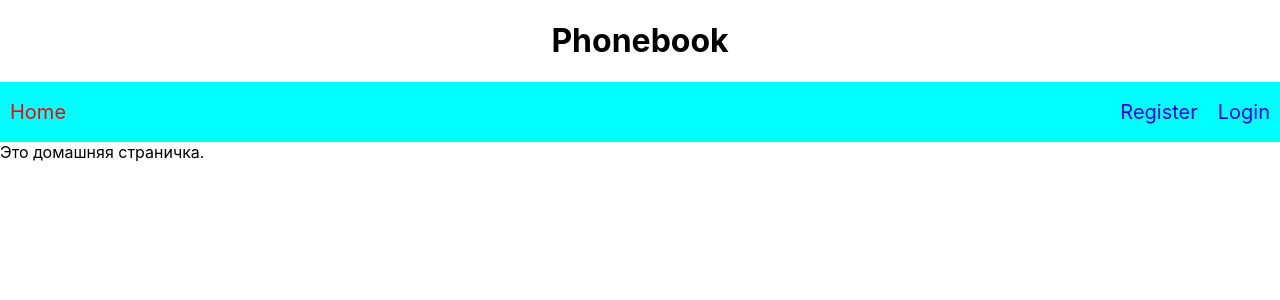
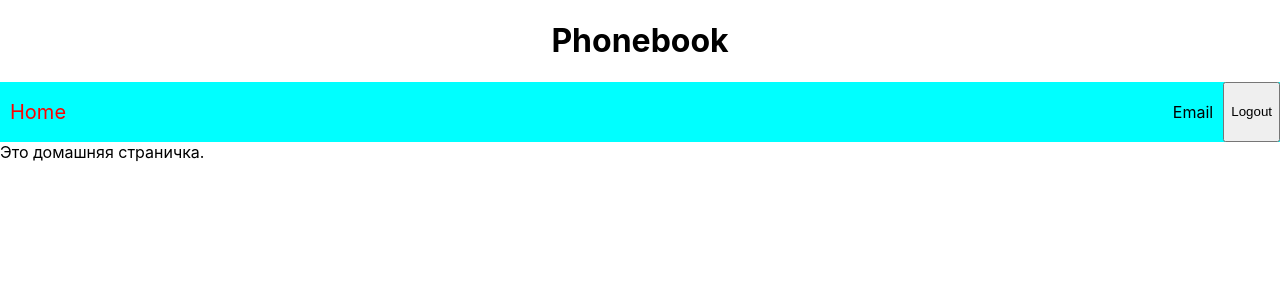
Before and after one commit to YekaterinaPavlenko/goit-react-hw-08-phonebook, a React (Create React App) app: page / in a window 1280 px wide. Shown: the top 300 px of the page. Built offline with nearby package versions, Linux system fonts and the light colour scheme.

Commit message:
убирает лишнее, переименовывает кнопку

```diff
--- a/src/components/Header/Header.js
+++ b/src/components/Header/Header.js
@@ -1,12 +1,12 @@
 import React from 'react';
-import { NavLink, withRouter } from 'react-router-dom';
+import { withRouter } from 'react-router-dom';
 import hs from './Header.module.css';
 import Navigation from './Navigation/Navigation';
 import UserMenu from './UserMenu/UserMenu';
 import AuthMenu from './AuthMenu/AuthMenu';
 import PropTypes from 'prop-types';
 
-const Header = ({ isAuthenticated = false }) => {
+const Header = ({ isAuthenticated = true }) => {
   return (
     <header className={hs.header}>
       <div className={hs.container}>
--- a/src/components/Header/UserMenu/UserMenu.js
+++ b/src/components/Header/UserMenu/UserMenu.js
@@ -1,40 +1,19 @@
 import React from 'react';
-import { NavLink, withRouter } from 'react-router-dom';
+import { withRouter } from 'react-router-dom';
 import hs from '../Header.module.css';
 import PropTypes from 'prop-types';
 
-const UserMenu = ({ match }) => {
+const UserMenu = () => {
   return (
     <div className={hs.navList}>
       <p className={hs.navItem}>Email</p>
-      <button type="button">Exit</button>
+      <button type="button">Logout</button>
     </div>
-    // <ul className={hs.navList}>
-    //   <li>
-    //     <NavLink
-    //       exact
-    //       to={`${match.url}register`}
-    //       className={hs.navLink}
-    //       activeClassName={hs.navLink_active}
-    //     >
-    //       Register
-    //     </NavLink>
-    //   </li>
-    //   <li className={hs.navItem}>
-    //     <NavLink
-    //       to={`${match.url}login`}
-    //       className={hs.navLink}
-    //       activeClassName={hs.navLink_active}
-    //     >
-    //       Login
-    //     </NavLink>
-    //   </li>
-    // </ul>
   );
 };
-UserMenu.propTypes = {
-  match: PropTypes.shape({
-    url: PropTypes.string.isRequired,
-  }),
-};
+// UserMenu.propTypes = {
+//   match: PropTypes.shape({
+//     url: PropTypes.string.isRequired,
+//   }),
+// };
 export default withRouter(UserMenu);
```
